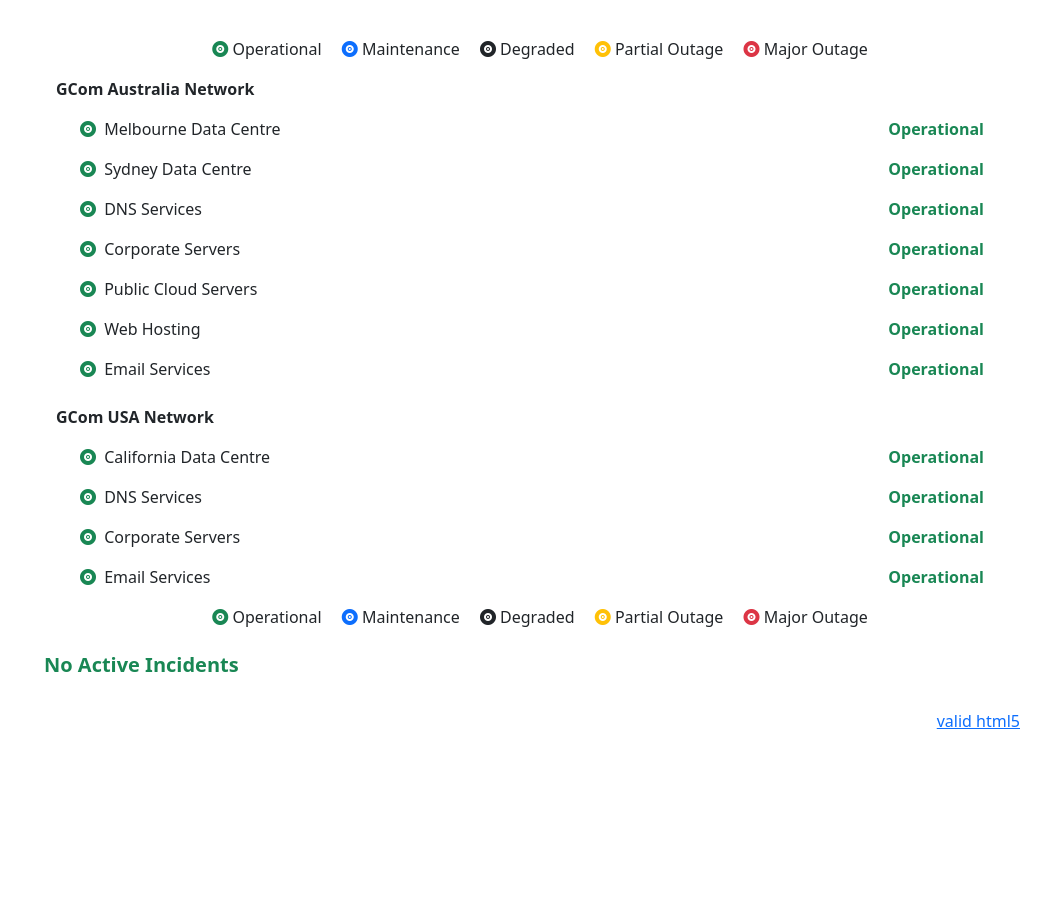
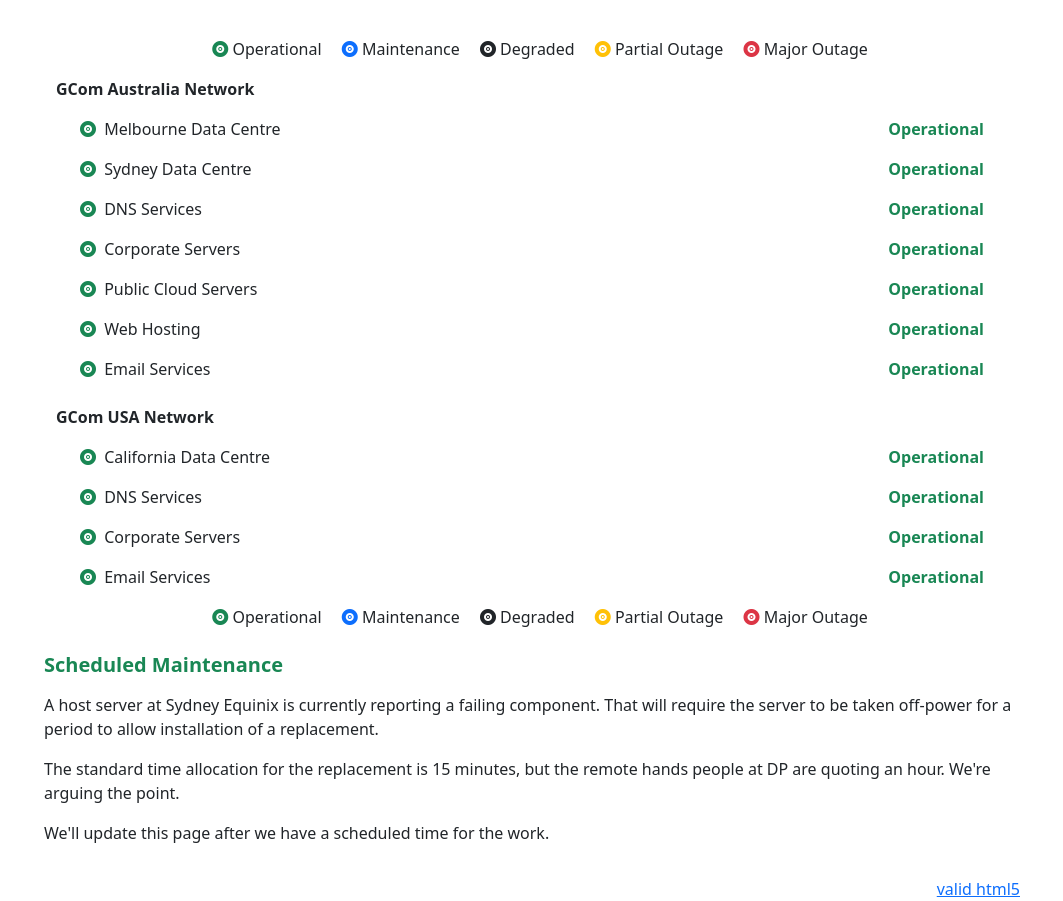
Before and after one commit to gcomstatus/gcomstatus.github.io, a plain HTML site: page index.html in a window 1280 px wide. Shown: the part 133-1034 px from the top of the page, without its empty margins (108-1171 px from the left). Before the commit the page ends 866 px from the top, so only its background shows below. Drawn offline with nearby package versions, Linux system fonts and the light colour scheme.

Commit message:
Scheduled Maintenance

```diff
--- a/index.html
+++ b/index.html
@@ -175,7 +175,11 @@
   var majors =       [];
 </script>
 
-<h5 class="incident fw-bold pb-2 text-success">No Active Incidents</h5>
+<!-- h5 class="incident fw-bold pb-2 text-success">No Active Incidents</h5 -->
+<h5 class="incident fw-bold pb-2 text-success">Scheduled Maintenance</h5>
+<p>A host server at Sydney Equinix is currently reporting a failing component. That will require the server to be taken off-power for a period to allow installation of a replacement.</p>
+<p>The standard time allocation for the replacement is 15 minutes, but the remote hands people at DP are quoting an hour. We're arguing the point.</p>
+<p>We'll update this page after we have a scheduled time for the work.</p>
 
 
 
```
